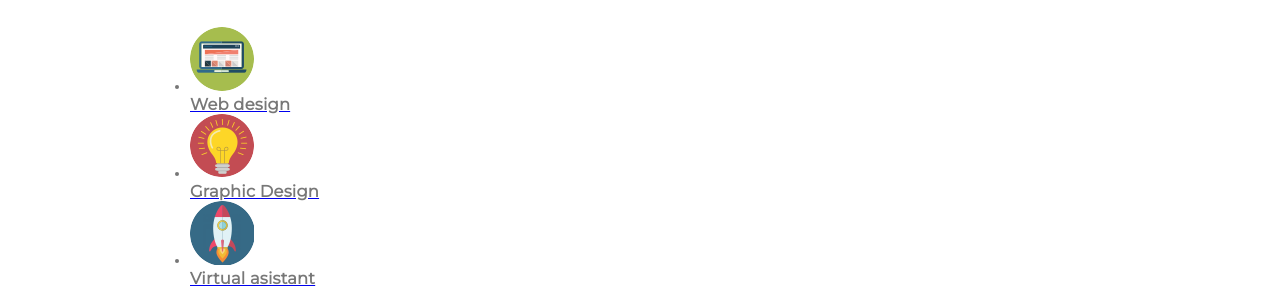
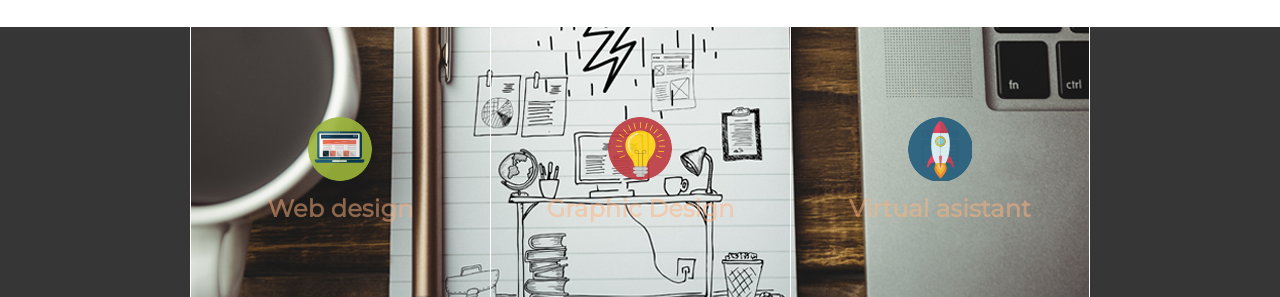
Before and after one commit to zolevs/ResponsiveFrontPage, a plain HTML site: page index.html in a window 1280 px wide. Shown: the part 150-447 px from the top of the page. Drawn offline with Linux system fonts and the light colour scheme.

Commit message:
Feature section

```diff
--- a/index.html
+++ b/index.html
@@ -107,14 +107,14 @@
 	 		<div class="col-one-third">
 	 			<h3>Contact us</h3>
 	 			<address>
-	 				Street of My<br/>
-	 				Town in serbia <br/>
+	 				Street of Pain<br/>
+	 				Town in Serbia <br/>
 	 				(123) 123-123<br><br>
 	 				<a href="mailto:email@email.com">email@email.com</a>
 	 			</address>
 	 		</div>
 	 		<div class="col-one-third">
-	 			<h3>REgister for updates</h3>
+	 			<h3>Register for updates</h3>
 	 			<form>
 	 				<input type="text" id="name" placeholder="Name" />
 	 				<input type="text" id="email" placeholder="e-mail@email.com">
--- a/styles/style.css
+++ b/styles/style.css
@@ -74,3 +74,41 @@ header h3 {
 	color: #E46965;
 	margin-bottom: 30px;
 }
+
+/* ***** Feature section */
+.feature {
+	background-color: #363636;
+}
+.feature-list {
+	background: url(../images/feature-bg.jpg) top center no-repeat;
+	height: 300px;
+	list-style: none;
+}
+.feature-list li {
+	width: 33.333%;
+	height: 300px;
+	float: left;
+	border-left: 1px solid #fff;
+	box-sizing: border-box;
+	text-align: center;
+	padding-top: 90px;
+}
+.feature-list li:last-child {
+	border-right: 1px solid #fff;
+}
+.feature-list li a {
+	text-decoration: none;
+}
+.feature-title {
+	color: #FFB27F;
+	opacity: 0.5;
+	font-size: 24px;
+	/*font-weight: normal;*/
+	margin-top: 10px;
+
+	transition: all .5s;
+}
+.feature-list li a:hover .feature-title{
+	opacity: 1;
+
+}
```
